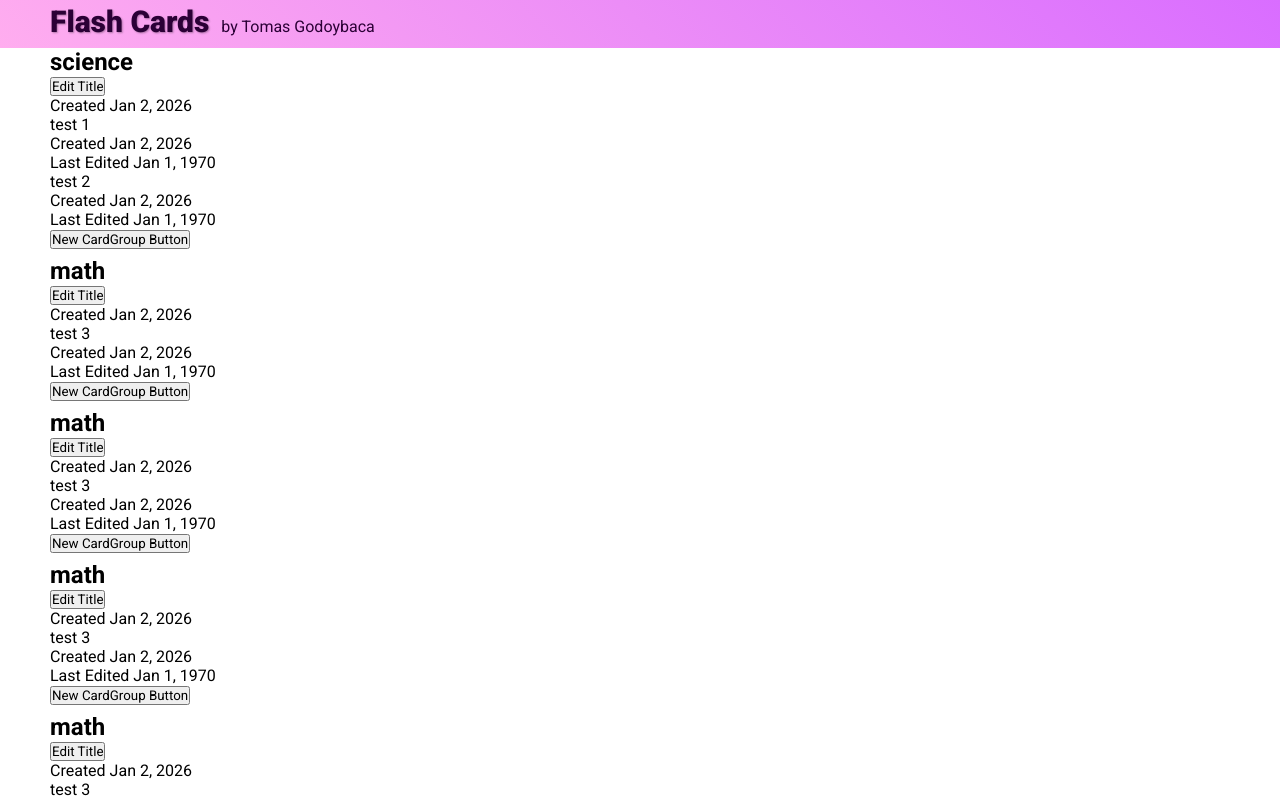
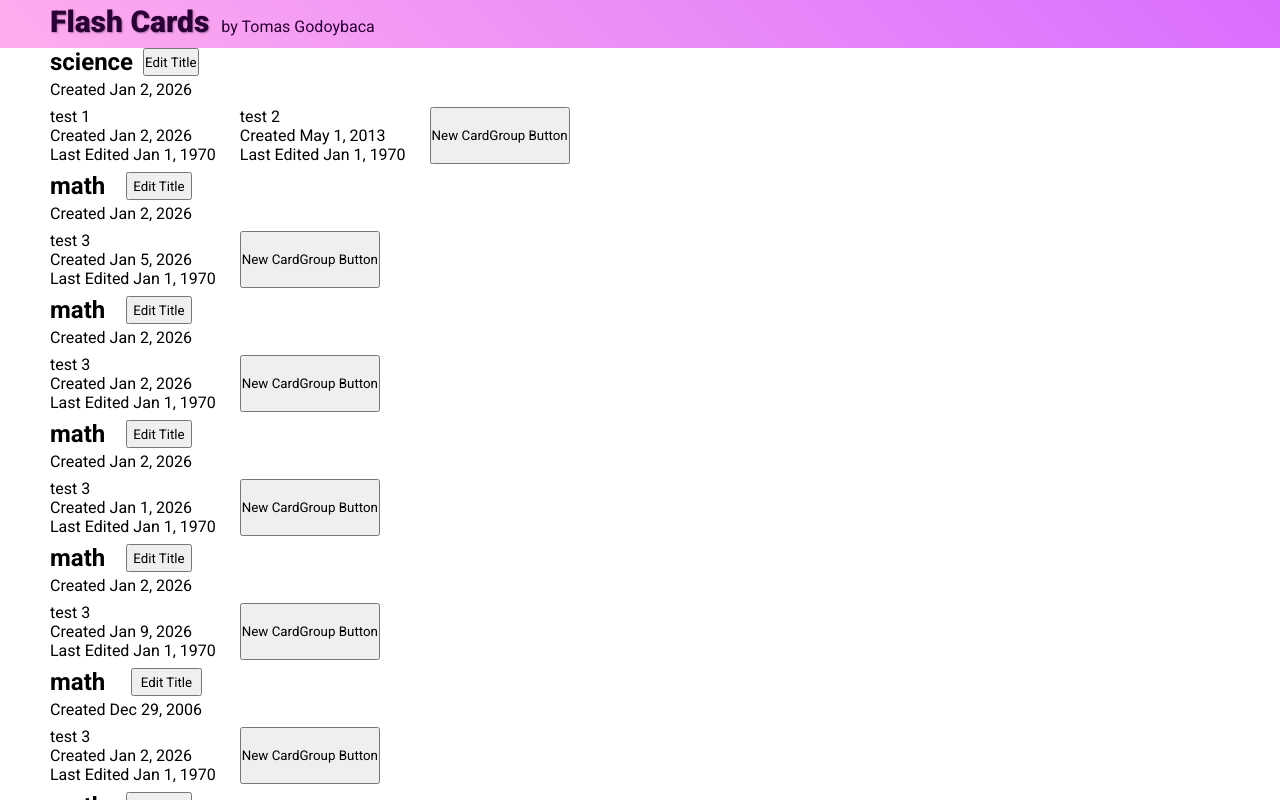
Before and after one commit to tomoi/flash_cards, a React (Vite) app in the folder flash_cards/: page / in a window 1280 px wide. Both pictures are taken after a click on the button "Use filler data". Shown: the top 800 px of the page. Built offline with nearby package versions, Linux system fonts and the light colour scheme.

Commit message:
more css changes - added flex and grid to home page for layout

```diff
--- a/flash_cards/src/components/Footer/_footer.scss
+++ b/flash_cards/src/components/Footer/_footer.scss
@@ -9,6 +9,7 @@
     background-image: variables.$background-gradient;
     grid-template-areas: ". text .";
     width: 100%;
+    margin-top: 14px;
 
     ul {
         list-style: none;
--- a/flash_cards/src/components/HomePage/HomePage.tsx
+++ b/flash_cards/src/components/HomePage/HomePage.tsx
@@ -8,8 +8,6 @@ import AddSubjectForm from '../AddSubjectForm/AddSubjectForm.tsx'
 import NewCardGroupForm from '../NewCardGroupForm/NewCardGroupForm.tsx'
 import CardController from '../CardController/CardController.tsx'
 import type { Subject } from '../../interfaces.tsx'
-
-import './homePage.css'
 
 import type { subjectInfoProps } from '../../interfaces.tsx'
 
@@ -52,6 +50,7 @@ export default function HomePage({
     let homeSections = subjectData.map(
         (subject, subjectIndex, subjectArray) => (
             <div className="singleSubject" key={subject.dateCreated}>
+                <div className="subject-title">
                     {/* change what is displayed based on if the tile is currently being edited */}
                     {editSubjectIndex === subjectIndex && editSubject ? (
                         <EditSubjectTitle
@@ -80,6 +79,7 @@ export default function HomePage({
                             </p>
                         </>
                     )}
+                </div>
                 <div className="subjectCardGroups">
                     {subject.cardGroups.map(
                         (cardGroup, cardGroupIndex, cardGroupArray) => (
@@ -191,11 +191,11 @@ export default function HomePage({
 let fillerData: Subject[] = [
     {
         title: 'science',
-        dateCreated: 1767374640693,
+        dateCreated: 1767374648693,
         cardGroups: [
             {
                 title: 'test 1',
-                dateCreated: 1767376445152,
+                dateCreated: 1767356445152,
                 dateEdited: 1,
                 cards: [
                     {
@@ -217,7 +217,53 @@ let fillerData: Subject[] = [
             },
             {
                 title: 'test 2',
-                dateCreated: 1767376457874,
+                dateCreated: 1367376457874,
+                dateEdited: 1,
+                cards: [
+                    {
+                        question: 'What colour is the sky?',
+                        correctAnswer: 'blue',
+                        incorrectAnswers: ['red', 'green', 'yellow'],
+                    },
+                    {
+                        question: 'What colour is the grass?',
+                        correctAnswer: 'green',
+                        incorrectAnswers: ['red', 'blue', 'yellow'],
+                    },
+                ],
+            },
+        ],
+    },
+    {
+        title: 'math',
+        dateCreated: 1767378667081,
+        cardGroups: [
+            {
+                title: 'test 3',
+                dateCreated: 1767576472479,
+                dateEdited: 1,
+                cards: [
+                    {
+                        question: 'What colour is the sky?',
+                        correctAnswer: 'blue',
+                        incorrectAnswers: ['red', 'green', 'yellow'],
+                    },
+                    {
+                        question: 'What colour is the grass?',
+                        correctAnswer: 'green',
+                        incorrectAnswers: ['red', 'blue', 'yellow'],
+                    },
+                ],
+            },
+        ],
+    },
+    {
+        title: 'math',
+        dateCreated: 1767374267081,
+        cardGroups: [
+            {
+                title: 'test 3',
+                dateCreated: 1767376972479,
                 dateEdited: 1,
                 cards: [
                     {
@@ -240,7 +286,7 @@ let fillerData: Subject[] = [
         cardGroups: [
             {
                 title: 'test 3',
-                dateCreated: 1767376472479,
+                dateCreated: 1767306472479,
                 dateEdited: 1,
                 cards: [
                     {
@@ -259,11 +305,11 @@ let fillerData: Subject[] = [
     },
     {
         title: 'math',
-        dateCreated: 1767374667081,
+        dateCreated: 1767346667081,
         cardGroups: [
             {
                 title: 'test 3',
-                dateCreated: 1767376472479,
+                dateCreated: 1767976472479,
                 dateEdited: 1,
                 cards: [
                     {
@@ -282,11 +328,11 @@ let fillerData: Subject[] = [
     },
     {
         title: 'math',
-        dateCreated: 1767374667081,
+        dateCreated: 1167374667081,
         cardGroups: [
             {
                 title: 'test 3',
-                dateCreated: 1767376472479,
+                dateCreated: 1767376472478,
                 dateEdited: 1,
                 cards: [
                     {
@@ -305,57 +351,11 @@ let fillerData: Subject[] = [
     },
     {
         title: 'math',
-        dateCreated: 1767374667081,
+        dateCreated: 1767377667081,
         cardGroups: [
             {
                 title: 'test 3',
-                dateCreated: 1767376472479,
-                dateEdited: 1,
-                cards: [
-                    {
-                        question: 'What colour is the sky?',
-                        correctAnswer: 'blue',
-                        incorrectAnswers: ['red', 'green', 'yellow'],
-                    },
-                    {
-                        question: 'What colour is the grass?',
-                        correctAnswer: 'green',
-                        incorrectAnswers: ['red', 'blue', 'yellow'],
-                    },
-                ],
-            },
-        ],
-    },
-    {
-        title: 'math',
-        dateCreated: 1767374667081,
-        cardGroups: [
-            {
-                title: 'test 3',
-                dateCreated: 1767376472479,
-                dateEdited: 1,
-                cards: [
-                    {
-                        question: 'What colour is the sky?',
-                        correctAnswer: 'blue',
-                        incorrectAnswers: ['red', 'green', 'yellow'],
-                    },
-                    {
-                        question: 'What colour is the grass?',
-                        correctAnswer: 'green',
-                        incorrectAnswers: ['red', 'blue', 'yellow'],
-                    },
-                ],
-            },
-        ],
-    },
-    {
-        title: 'math',
-        dateCreated: 1767374667081,
-        cardGroups: [
-            {
-                title: 'test 3',
-                dateCreated: 1767376472479,
+                dateCreated: 1767376472879,
                 dateEdited: 1,
                 cards: [
                     {
--- /dev/null
+++ b/flash_cards/src/components/HomePage/_homePage.scss
@@ -0,0 +1,36 @@
+main {
+    display: flex;
+    flex-flow: column nowrap;
+    gap: 8px;
+    margin: 0 auto;
+    width: 100%;
+    max-width: 1200px;
+    padding: 0 10px;
+}
+
+.singleSubject {
+    .subject-title {
+        display: grid;
+        grid-template-columns: max-content max-content;
+        column-gap: 10px;
+        row-gap: 4px;
+        grid-template-areas: "title edit-button"
+        "date date";
+        margin-bottom: 8px;
+        h2 {
+            grid-area: title;
+        }
+        button {
+            grid-area: edit-button;
+        }
+        p {
+            grid-area: date;
+        }
+    }
+
+    .subjectCardGroups {
+        display: flex;
+        flex-flow: row nowrap;
+        gap: 24px;
+    }
+}
--- a/flash_cards/src/components/HomePage/homePage.css
+++ /dev/null
@@ -1,9 +0,0 @@
-main {
-  display: flex;
-  flex-flow: column nowrap;
-  gap: 8px;
-  margin: 0 auto;
-  width: 100%;
-  max-width: 1200px;
-  padding: 0 10px;
-}/*# sourceMappingURL=homePage.css.map */
--- a/flash_cards/src/components/HomePage/homePage.scss
+++ /dev/null
@@ -1,9 +0,0 @@
-main {
-    display: flex;
-    flex-flow: column nowrap;
-    gap: 8px;
-    margin: 0 auto;
-    width: 100%;
-    max-width: 1200px;
-    padding: 0 10px;
-}
--- a/flash_cards/src/index.css
+++ b/flash_cards/src/index.css
@@ -39,6 +39,7 @@
   background-image: linear-gradient(45deg, #FFADEF, #D96DFF);
   grid-template-areas: ". text .";
   width: 100%;
+  margin-top: 14px;
 }
 .footer ul {
   list-style: none;
@@ -60,6 +61,40 @@
   position: absolute;
 }
 
+main {
+  display: flex;
+  flex-flow: column nowrap;
+  gap: 8px;
+  margin: 0 auto;
+  width: 100%;
+  max-width: 1200px;
+  padding: 0 10px;
+}
+
+.singleSubject .subject-title {
+  display: grid;
+  grid-template-columns: max-content max-content;
+  -moz-column-gap: 10px;
+       column-gap: 10px;
+  row-gap: 4px;
+  grid-template-areas: "title edit-button" "date date";
+  margin-bottom: 8px;
+}
+.singleSubject .subject-title h2 {
+  grid-area: title;
+}
+.singleSubject .subject-title button {
+  grid-area: edit-button;
+}
+.singleSubject .subject-title p {
+  grid-area: date;
+}
+.singleSubject .subjectCardGroups {
+  display: flex;
+  flex-flow: row nowrap;
+  gap: 24px;
+}
+
 * {
   box-sizing: border-box;
   margin: 0;
--- a/flash_cards/src/index.scss
+++ b/flash_cards/src/index.scss
@@ -2,6 +2,7 @@
 
 @use "../src/components/Header/header";
 @use "../src/components/Footer/footer";
+@use "../src/components/HomePage/homePage";
 
 @use "../src/variables";
 
```
Also changed, not shown: 2 other files (tests, documents, lock files or other folders). Lines whose indentation alone changed are shown as unchanged.
